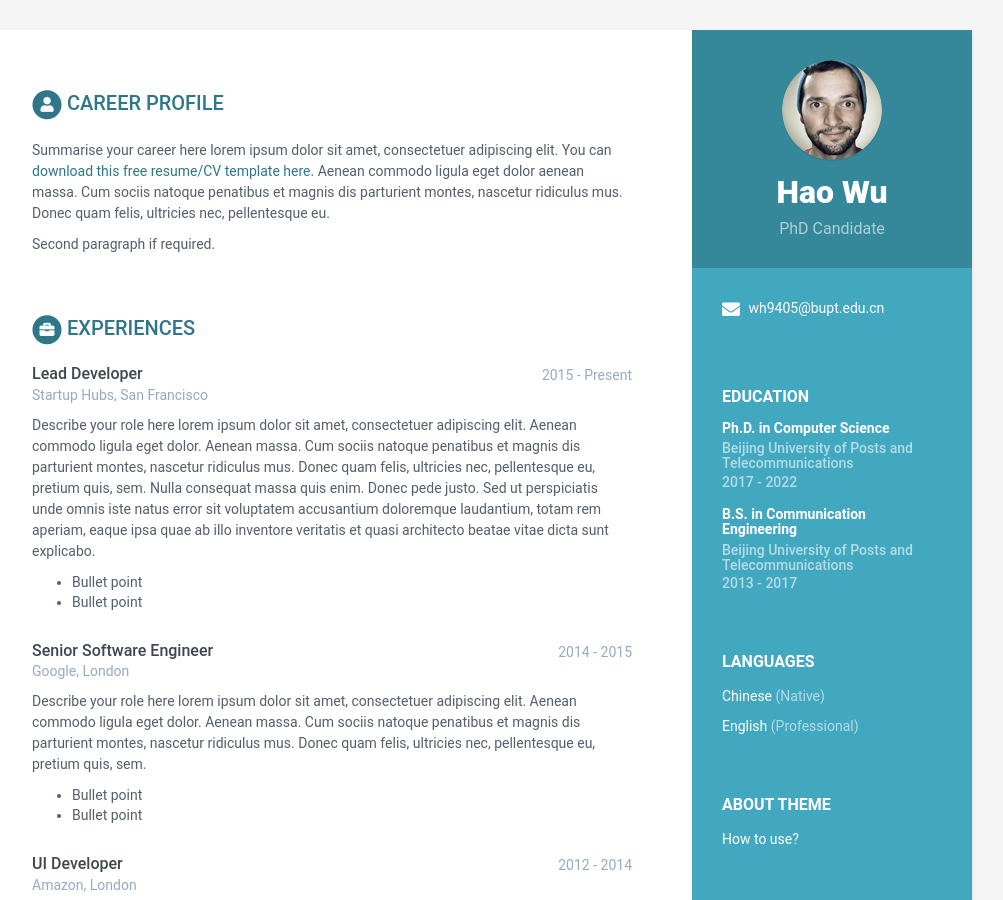
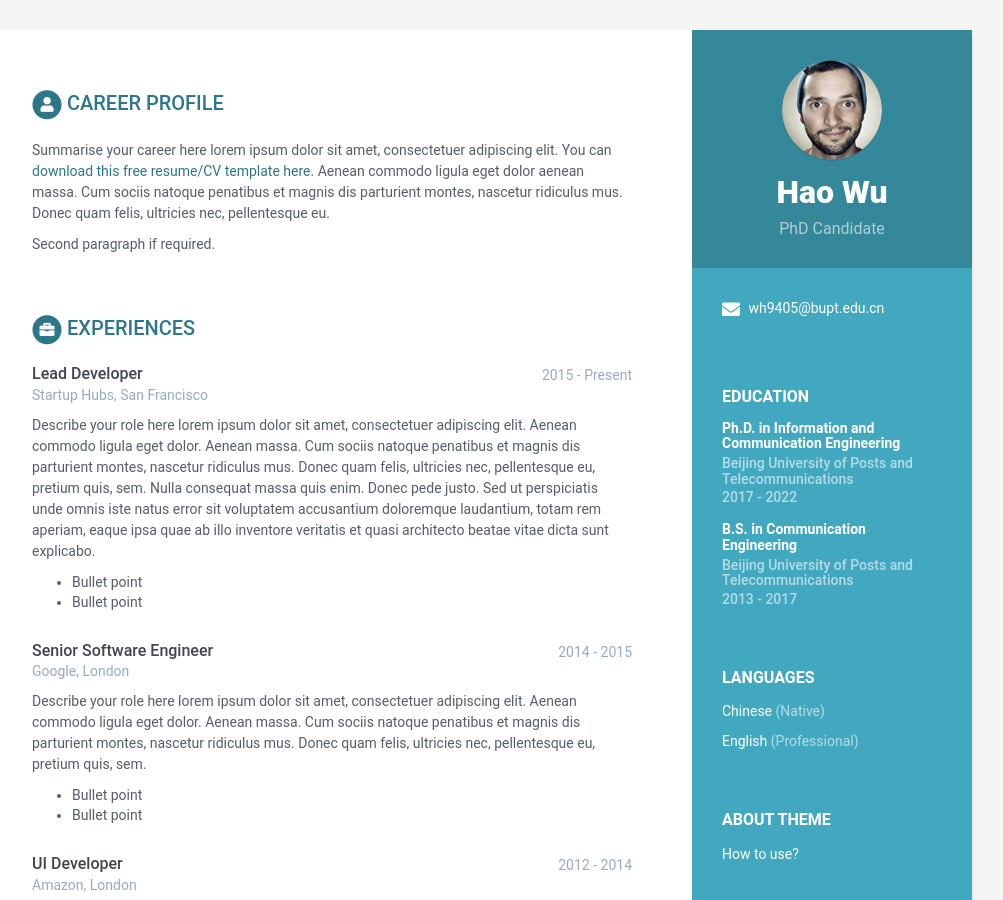
Before and after one commit to Hughie-HaoWu/HaoWu-CV, a Jekyll site: the page built from index.html, in a window 1280 px wide and 900 px high. Shown: the whole window, without its empty margins (168-1171 px from the left). Built offline with Jekyll 4.4.1, drawn with Linux system fonts in a browser that asks for light colours.

Commit message:
Update data.yml

```diff
--- a/_data/data.yml
+++ b/_data/data.yml
@@ -42,7 +42,7 @@ career-profile:
       Second paragraph if required.
 
 education:
-    - degree: Ph.D. in Computer Science
+    - degree: Ph.D. in Information and Communication Engineering
       university: Beijing University of Posts and Telecommunications
       time: 2017 - 2022
       details: |
@@ -149,6 +149,7 @@ publications:
 
     papers:
       - title: Online Optimization of Wireless Powered Mobile-Edge Computing for Heterogeneous Industrial Internet of Things
+        link: "https://ieeexplore-ieee-org.ezproxy.neu.edu/document/8787580"
         authors: H. Wu, X. Lyu and H. Tian
         conference: "IEEE Internet of Things Journal, vol. 6, no. 6, pp. 9880-9892, Dec. 2019."
 
```
